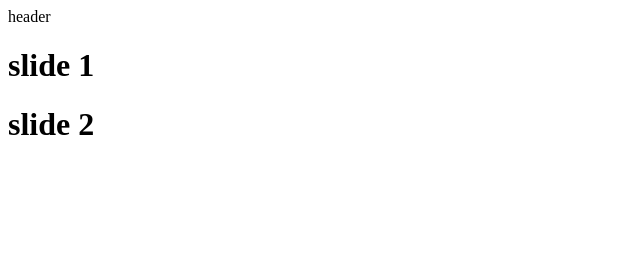
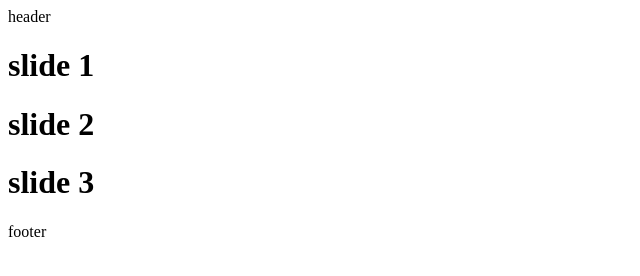
Before and after one commit to AfsaneHP/git-project1, a plain HTML site: page index.html in a window 1280 px wide. Shown: the whole page, without its empty margins (0-640 px from the left). Drawn offline with Linux system fonts and the light colour scheme.

Commit message:
added footer

```diff
--- a/index.html
+++ b/index.html
@@ -12,6 +12,10 @@
   <div class="slider">
     <h1>slide 1</h1>
     <h1>slide 2</h1>
+    <h1>slide 3</h1>
   </div>
+  <footer>
+    footer
+  </footer>
 </body>
 </html>
```
